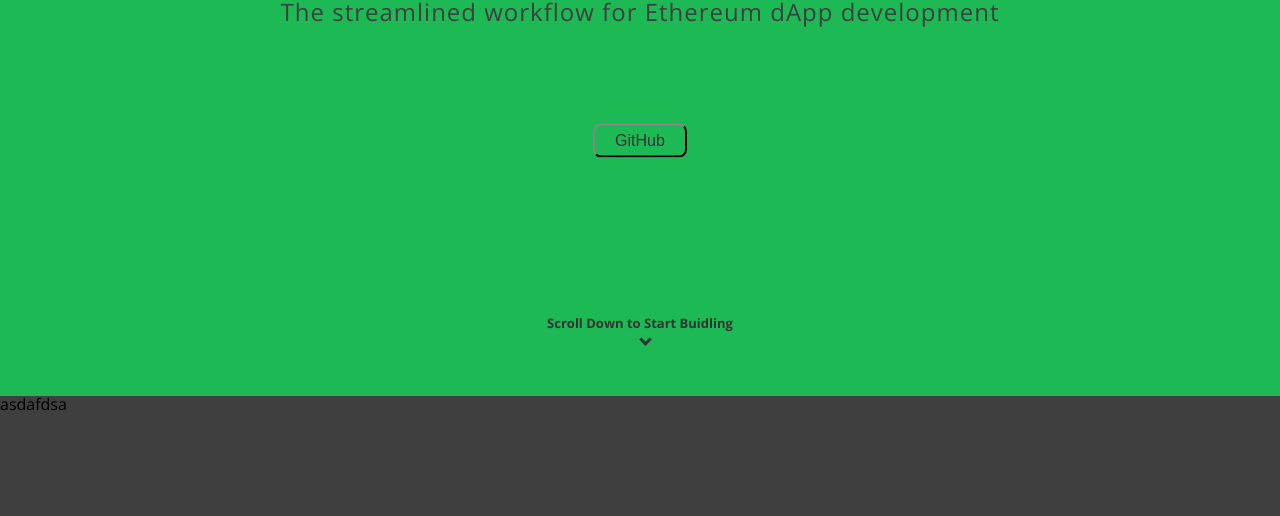
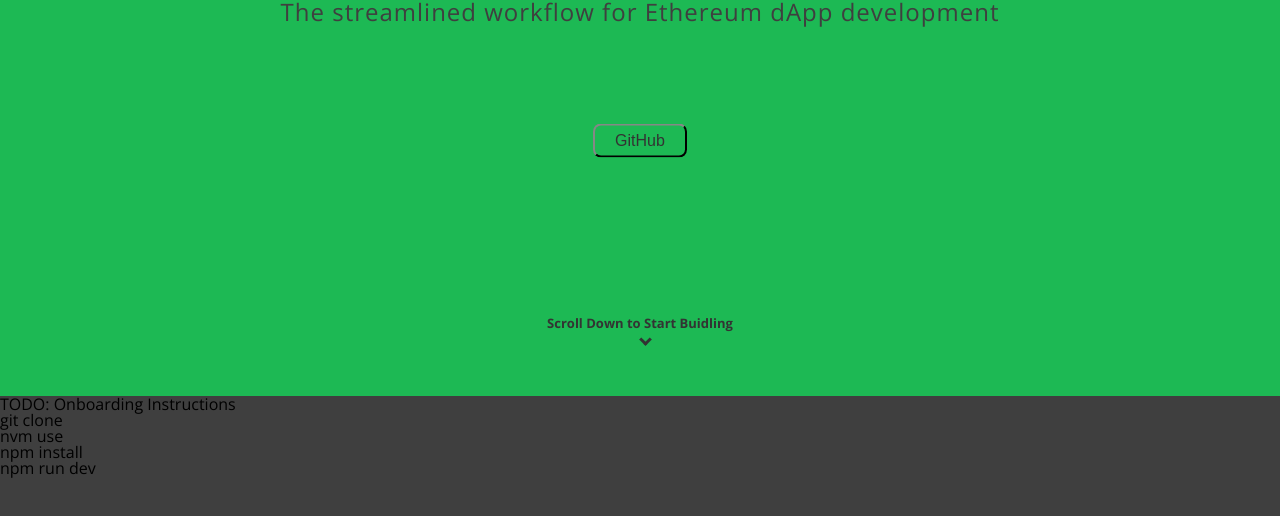
Before and after one commit to djrosenbaum/web3-starter-kit, a plain HTML site: page docs/index.html in a window 1280 px wide. Shown: the part 404-920 px from the top of the page. Drawn offline with nearby package versions, Linux system fonts and the light colour scheme.

Commit message:
To Do Include Installation Instructions

```diff
--- a/docs/index.html
+++ b/docs/index.html
@@ -128,7 +128,13 @@
       <i class="arrow down"></i>
     </div>
   </div>
-  <div class="section">asdafdsa</div>
+  <div class="section">
+    <div>TODO: Onboarding Instructions</div>
+    <div>git clone</div>
+    <div>nvm use</div>
+    <div>npm install</div>
+    <div>npm run dev</div>
+  </div>
 </body>
 
 </html>
```
